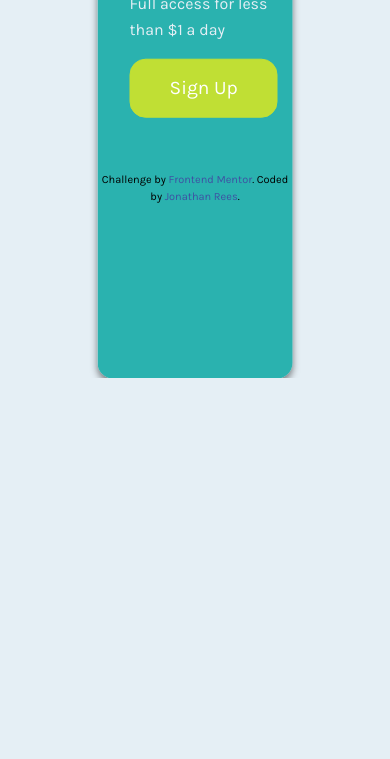
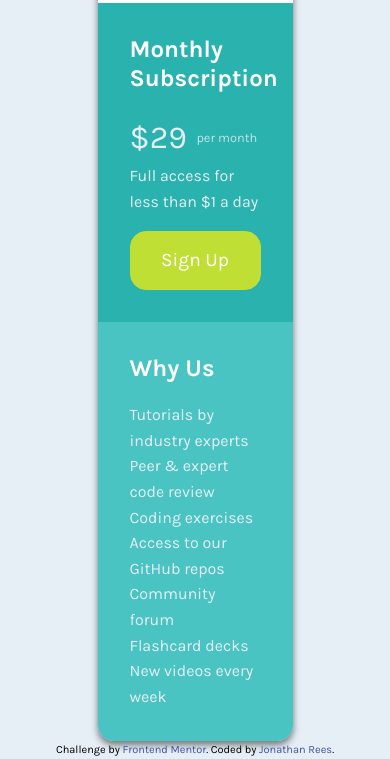
Before and after one commit to jonnywillrees/single-price-grid-component-master, a plain HTML site: page index.html in a window 390 px wide. Shown: the part 638-1397 px from the top of the page. Before the commit the page ends 1016 px from the top, so only its background shows below. Drawn offline with Linux system fonts and the light colour scheme.

Commit message:
make component responsive with flexbox

```diff
--- a/index.html
+++ b/index.html
@@ -23,8 +23,9 @@
     <link rel="stylesheet" href="style.css" />
   </head>
   <body>
+    <div class="container-center">
       <!-- Card Component -->
-    <div class="card container-center">
+      <div class="card">
         <!-- Call to action -->
         <div class="call-to-action">
           <h1 class="heading-primary">Join our community</h1>
@@ -33,8 +34,8 @@
           </h2>
           <p class="card__text">
             Gain access to our full library of tutorials along with expert code
-          reviews. Perfect for any developers who are serious about honing their
-          skills.
+            reviews. Perfect for any developers who are serious about honing
+            their skills.
           </p>
         </div>
         <!-- Call to action END -->
@@ -68,7 +69,7 @@
         <!-- More info END -->
       </div>
       <!-- Card Component END-->
-
+    </div>
     <footer>
       <p class="attribution">
         Challenge by
--- a/style.css
+++ b/style.css
@@ -21,7 +21,6 @@ body {
   font-family: "Karla", sans-serif;
   line-height: 1.6;
   background-color: var(--color-gray-blue-light);
-  height: 100vh;
 }
 
 h1,
@@ -46,15 +45,20 @@ ul {
 
 /* Layout */
 .container-center {
-  position: relative;
-  top: 50%;
-  left: 50%;
-  transform: translate(-50%, -50%);
-  width: min(50%, 800px);
+  display: flex;
+  align-items: center;
+  justify-content: center;
+
+  min-height: 97vh;
+}
+
+.card {
+  width: min(50%, 700px);
+  display: flex;
+  flex-direction: column;
 }
 
 .call-to-action {
-  height: 50%;
   background-color: #fff;
   padding: 2rem;
 }
@@ -140,16 +144,15 @@ ul {
   padding: 0.7em 1em;
   display: block;
   text-align: center;
+  transition: all 250ms ease-out;
+}
+
+.btn:hover {
+  background-color: hsl(71, 87%, 70%);
+  transform: scale(1.08);
 }
 
 /* Footer */
-footer {
-  position: absolute;
-  bottom: 0;
-  left: 50%;
-  transform: translateX(-50%);
-  /* z-index: 100; */
-}
 
 .attribution {
   font-size: 11px;
@@ -158,3 +161,10 @@ footer {
 .attribution a {
   color: hsl(228, 45%, 44%);
 }
+
+/* Media queries */
+@media (max-width: 1000px) {
+  .more-info {
+    flex-direction: column;
+  }
+}
```
Lines whose indentation alone changed are shown as unchanged.
